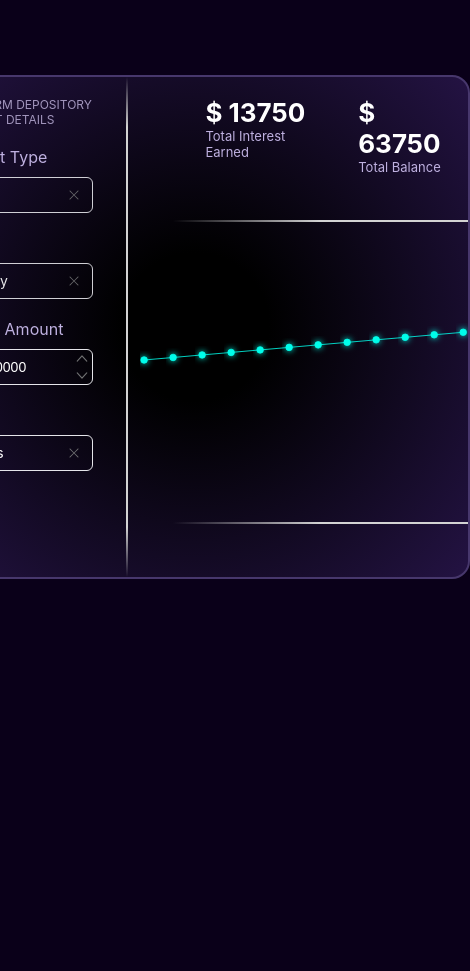
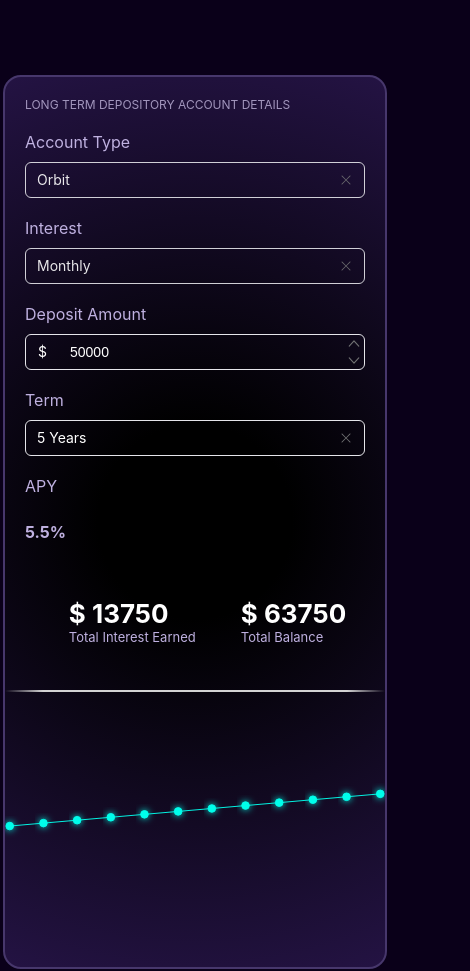
Before and after one commit to Ich1ro/react-component, a React (Create React App) app: page / in a window 390 px wide. Shown: the whole page, 470 px wide, since content can reach past the window. Before the commit the page ends 844 px from the top, so only its background shows below. Built offline with nearby package versions, Linux system fonts and the light colour scheme.

Commit message:
add mobile version

```diff
--- a/src/App.css
+++ b/src/App.css
@@ -63,7 +63,8 @@
 	margin: 20px;
 }
 
-.main_right_header_info_earned_number, .main_right_header_info_balance {
+.main_right_header_info_earned_number,
+.main_right_header_info_balance {
 	display: flex;
 	flex-direction: column;
 	/* align-items: center; */
@@ -74,13 +75,15 @@
 	margin-left: 45px;
 }
 
-.main_right_header_info_earned_number, .main_right_header_info_balance_number {
+.main_right_header_info_earned_number,
+.main_right_header_info_balance_number {
 	font-weight: bold;
 	font-size: 26px;
 	color: white;
 }
 
-.main_right_header_info_balance_text, .main_right_header_info_earned_text {
+.main_right_header_info_balance_text,
+.main_right_header_info_earned_text {
 	font-size: 13px;
 }
 
@@ -108,8 +111,20 @@
 .center_line {
 	width: 2px;
 
-	background: linear-gradient(to bottom, transparent 10%, lightGray, lightGray 90%, transparent 100%),
-              linear-gradient(to top, transparent 10%, lightGray, lightGray 90%, transparent 100%);
+	background: linear-gradient(
+			to bottom,
+			transparent 10%,
+			lightGray,
+			lightGray 90%,
+			transparent 100%
+		),
+		linear-gradient(
+			to top,
+			transparent 10%,
+			lightGray,
+			lightGray 90%,
+			transparent 100%
+		);
 	height: 100%;
 }
 
@@ -123,7 +138,13 @@
 	width: 100%;
 	height: 2px;
 	/* background-color: lightgray; */
-	background: linear-gradient(to right, transparent 10%, lightGray, lightGray 100%, transparent 100%);
+	background: linear-gradient(
+		to right,
+		transparent 10%,
+		lightGray,
+		lightGray 100%,
+		transparent 100%
+	);
 }
 
 .custom-tooltip {
@@ -132,7 +153,9 @@
 	background-color: #03feeb;
 }
 
-.label, .intro, .desc {
+.label,
+.intro,
+.desc {
 	font-size: 12px;
 	color: black;
 }
@@ -145,17 +168,20 @@
 	font-weight: bold;
 }
 
-.rs-picker-toggle.rs-btn.rs-btn-default, .rs-input-group-addon, .rs-input {
+.rs-picker-toggle.rs-btn.rs-btn-default,
+.rs-input-group-addon,
+.rs-input {
 	background: none !important;
 	background-color: transparent !important;
 }
 
-.rs-picker-has-value .rs-btn .rs-picker-toggle-value, .rs-picker-has-value .rs-picker-toggle .rs-picker-toggle-value {
+.rs-picker-has-value .rs-btn .rs-picker-toggle-value,
+.rs-picker-has-value .rs-picker-toggle .rs-picker-toggle-value {
 	color: white !important;
 }
 
 .rs-picker-popup {
-background-color: #0a0019 !important;
+	background-color: #0a0019 !important;
 }
 
 .rs-picker-select-menu-item.rs-picker-select-menu-item-active {
@@ -163,7 +189,9 @@ background-color: #0a0019 !important;
 	background-color: #47376c;
 }
 
-.rs-picker-select-menu-item, .rs-input-group-addon, .rs-input {
+.rs-picker-select-menu-item,
+.rs-input-group-addon,
+.rs-input {
 	color: white;
 }
 
@@ -171,4 +199,66 @@ background-color: #0a0019 !important;
 	color: white;
 }
 
-iframe#webpack-dev-server-client-overlay{display:none!important}
+iframe#webpack-dev-server-client-overlay {
+	display: none !important;
+}
+
+@media screen and (max-width: 991px) {
+	.main {
+		width: 620px;
+		display: flex;
+		flex-direction: column;
+		height: 100%;
+	}
+
+	.main_left,
+	.main_right {
+		width: 100%;
+	}
+
+	.center {
+		display: none;
+	}
+
+	.main_right_header_info {
+		justify-content: center;
+		margin-left: 0;
+	}
+
+	.middle_line {
+		background: linear-gradient(
+				to right,
+				transparent 10%,
+				lightGray,
+				lightGray 90%,
+				transparent 100%
+			),
+			linear-gradient(
+				to left,
+				transparent 10%,
+				lightGray,
+				lightGray 90%,
+				transparent 100%
+			);
+	}
+
+	.middle:last-child {
+		display: none;
+	}
+}
+
+@media screen and (max-width: 767px) {
+	.main {
+		width: 380px;
+	}
+
+	.main_right_stats {
+		width: 100%;
+		display: flex;
+		justify-content: center;
+	}
+
+	.recharts-wrapper {
+		width: 100% !important;
+	}
+}
```
